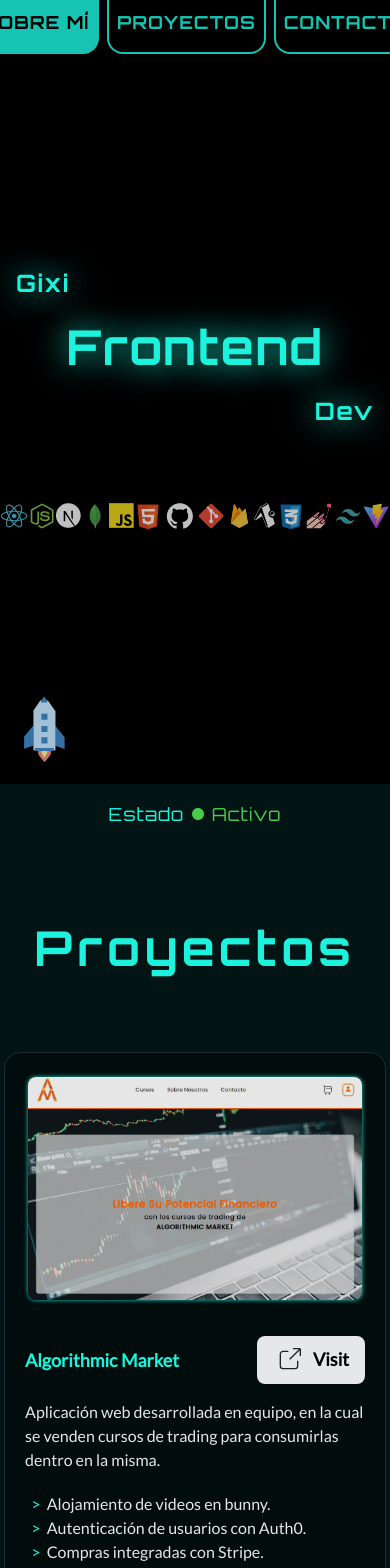
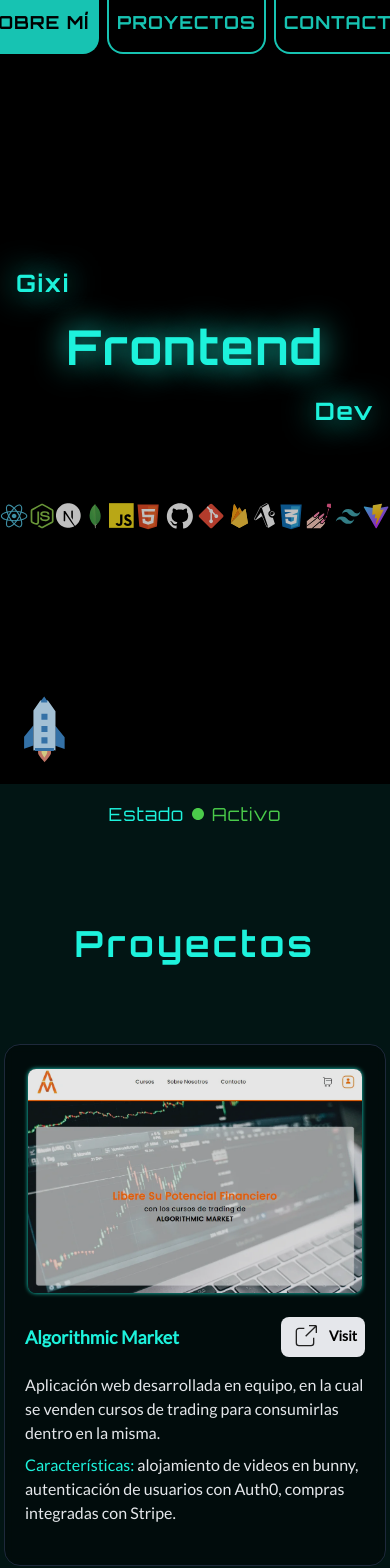
Before and after one commit to gixilym/portfolio-gixi, a Preact app: page / in a window 390 px wide. Shown: the top 1568 px of the page. Built offline with nearby package versions, Linux system fonts and the light colour scheme.

Commit message:
mejoré el responsive de los proyectos y unifiqué los items en features

```diff
--- a/src/components/Projects.jsx
+++ b/src/components/Projects.jsx
@@ -13,67 +13,51 @@ function Projects() {
       name: "algorithmic market",
       image: amIMG,
       link: "https://algorithmic-market.com/",
-      content: {
       description:
         "Aplicación web desarrollada en equipo, en la cual se venden cursos de trading para consumirlas dentro en la misma.",
-        itemOne: "Alojamiento de videos en bunny.",
-        itemTwo: "Autenticación de usuarios con Auth0.",
-        itemThree: "Compras integradas con Stripe.",
-      },
+      features:
+        "alojamiento de videos en bunny, autenticación de usuarios con Auth0, compras integradas con Stripe.",
     },
     {
       id: 2,
       name: "lym CLI",
       image: cli,
       link: "https://lym.shuttleapp.rs/",
-      content: {
       description:
-          "CLI desarrollada con Rust que simplifica algunas labores de los programadores. Incluso la web está hecha con Rocket.",
-        itemOne: "Traduce texto instantáneamente.",
-        itemTwo: "Resuelve operaciones matemáticas.",
-        itemThree: "Obtén la fecha y hora actual.",
-      },
+        "CLI desarrollada con Rust que simplifica labores de los programadores. Incluso la web está hecha con Rocket. ",
+      features:
+        "traduce texto instantáneamente, resuelve operaciones matemáticas, obtén la fecha y hora actual.",
     },
     {
       id: 3,
       name: "image to link",
       image: linkIMG,
       link: "https://image-to-link.netlify.app",
-      content: {
       description:
         "Convierte imágenes a enlaces fácilmente en segundos. Simple e intuitivo ¡Utilízalos donde quieras!",
-        itemOne: "Implementación de Drag & Drop.",
-        itemTwo: "Generación de enlaces con Cloudinary.",
-        itemThree: "Alertas con react-hot-toast.",
-      },
+      features:
+        "implementación de Drag & Drop, generación de enlaces con Cloudinary, alertas con react-hot-toast.",
     },
     {
       id: 4,
       name: "link to QR",
       image: qrIMG,
       link: "https://linkto-qr.netlify.app",
-      content: {
       description:
         "Genera códigos QR personalizados, permite a los usuarios crearlos a partir de los enlaces que proporcionen.",
-        itemOne: "Permite descargar el QR generado.",
-        itemTwo: "QR único asociado para cada enlace.",
-        itemThree: "Generación de QR con react-qr-code.",
+      features:
+        "permite descargar el QR generado, QR único asociado para cada enlace, generación de QR con react-qr-code.",
     },
-    },
-
     {
       id: 5,
       name: "Password Generator",
       image: pgIMG,
       link: "https://passwords-create.netlify.app",
       visitGitHub: "https://github.com/gixilym/generator-passwords",
-      content: {
       description:
         "Refuerza tu seguridad en línea generando combinaciones de caracteres aleatorias para utilizar como contraseñas.",
-        itemOne: "Longitud personalizable.",
-        itemTwo: "Capacidad de usar caracteres especiales.",
-        itemThree: "Opción para copiar con un botón.",
-      },
+      features:
+        "longitud personalizable, capacidad de usar caracteres especiales, opción para copiar con un botón.",
     },
   ];
 
@@ -82,14 +66,14 @@ function Projects() {
       id="projects"
       class="w-full h-full bg-[#0e6c6333] flex flex-col justify-start items-center gap-y-20 px-1 md:px-0"
     >
-      <h2 class="pt-20 w-full text-center text-[#1df2dc] font-orbitron tracking-widest font-semibold text-5xl md:text-7xl">
+      <h2 class="pt-20 w-full text-center text-[#1df2dc] font-orbitron tracking-widest font-semibold text-4xl md:text-6xl">
         Proyectos
       </h2>
-      <ul class="w-full lg:w-[65%] grid grid-cols-1 lg:grid-cols-2 place-items-center gap-10 lg:gap-y-16">
+      <ul class="w-full md:w-[75%] grid grid-cols-1 lg:grid-cols-2 place-items-center gap-10 lg:gap-y-16">
         {ITEMS.map(project => (
           <li
             key={project.id}
-            class="w-full max-w-[520px] h-[540px] md:h-[620px] bg-[#00000066] border border-slate-800 px-1 py-6 overflow-hidden rounded-2xl backdrop-blur-sm flex flex-col items-center justify-between gap-y-5 font-lato"
+            class="w-full max-w-[450px] h-auto  sm:h-[540px] bg-[#00000066] border border-slate-800 px-1 py-6 overflow-hidden rounded-2xl backdrop-blur-sm flex flex-col items-center justify-start gap-y-2 font-lato"
           >
             <img
               src={project.image}
@@ -103,14 +87,14 @@ function Projects() {
             />
             <div class="p-4 flex flex-col justify-start items-start gap-y-4 md:gap-y-6">
               <div class="w-full flex justify-between gap-x-6 items-center">
-                <h3 class="font-semibold text-lg md:text-3xl capitalize text-[#1df2dc]">
+                <h3 class="font-semibold text-lg md:text-xl capitalize text-[#1df2dc]">
                   {project.name}
                 </h3>
 
                 <a
                   target="_blank"
                   rel="noopener noreferrer"
-                  class="px-4 py-2 text-sm font-medium rounded-lg text-black bg-gray-200 hover:bg-white flex items-center justify-center gap-x-2"
+                  class="px-2 py-1 text-sm font-medium rounded-lg text-black bg-gray-200 hover:bg-white flex items-center justify-center gap-x-2"
                   href={project.link}
                 >
                   <svg class="w-8 h-8" viewBox="0 0 24 24" fill="none">
@@ -126,37 +110,26 @@ function Projects() {
                       strokeWidth="2"
                     />
                   </svg>
-                  <span class="pb-0.5 font-semibold text-lg md:text-xl">
+                  <span class="pb-0.5 font-semibold text-md md:text-lg">
                     Visit
                   </span>
                 </a>
               </div>
 
-              <div>
-                <p class="text-md md:text-2xl mb-5 text-gray-200 text-pretty">
-                  {project.content.description}
+              <div class="flex flex-col justify-start items-start gap-y-2">
+                <p class="text-md sm:text-lg text-gray-200 text-pretty">
+                  {project.description}
                 </p>
-                <p class="text-md md:text-2xl   text-gray-200 ">
-                  <span class="text-[#1df2dc]">&nbsp;&nbsp;&gt;</span>
-                  &nbsp;&nbsp;
-                  {project.content.itemOne}
-                </p>
-                <p class="text-md md:text-2xl  text-gray-200 ">
-                  <span class="text-[#1df2dc]">&nbsp;&nbsp;&gt;</span>
-                  &nbsp;&nbsp;
-                  {project.content.itemTwo}
-                </p>
-                <p class="text-md md:text-2xl  text-gray-200 ">
-                  <span class="text-[#1df2dc]">&nbsp;&nbsp;&gt;</span>
-                  &nbsp;&nbsp;
-                  {project.content.itemThree}
+                <p class="text-md sm:text-lg text-gray-200 text-pretty">
+                  <span class="text-[#1df2dc]">Características: </span>
+                  {project.features}
                 </p>
               </div>
             </div>
           </li>
         ))}
-        <li class="relative w-full max-w-[520px] h-[540px] md:h-[620px] rounded-2xl border-2 border-[#1df2dd4d] overflow-hidden font-lato">
-          <p class="border-t-2 border-[#1df2dd4d] absolute z-10 bottom-0 left-0 text-lg md:text-xl text-white bg-gray-900 text-center p-2">
+        <li class="hidden lg:flex w-full max-w-[450px] h-[540px] bg-[#00000066] border border-slate-800 overflow-hidden rounded-2xl backdrop-blur-sm flex-col items-center justify-start gap-y-5 font-lato">
+          <p class="border-t-2 border-[#1df2dd4d] absolute z-10 bottom-0 left-0 text-md sm:text-lg text-white bg-gray-900 text-center p-2">
             Este proyecto está en construcción. Y para no romper la simetría,
             dejo un astronauta saludando
           </p>
```
Lines whose indentation alone changed are shown as unchanged.
